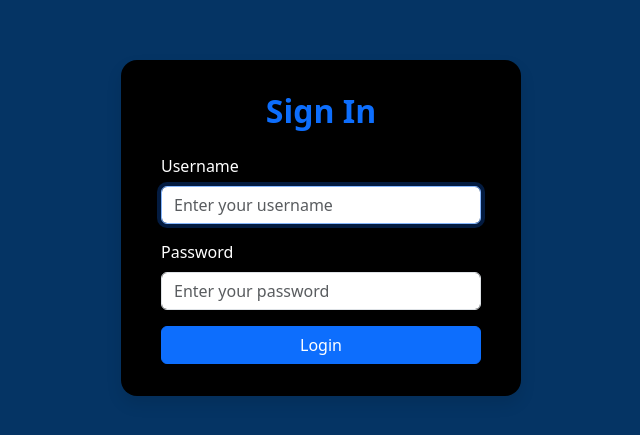
After one commit to furqann76/Post-Website, a Django app: page /login/ in a window 1280 px wide. The commit adds this page. Shown: the top 435 px of the page, without its empty margins (319-959 px from the left). Run offline with Django 5.2, Linux system fonts and the light colour scheme.

Commit message:
I added a login authentication page to access to the post so that our website is secured

```diff
--- a/blog/templates/blog/base.html
+++ b/blog/templates/blog/base.html
@@ -18,7 +18,7 @@
             margin-bottom: 20px;
         }
         .nerdnook{
-            color:black
+            color:black;
         }
     </style>
 </head>
--- /dev/null
+++ b/blog/templates/blog/login.html
@@ -0,0 +1,50 @@
+<!DOCTYPE html>
+<html lang="en">
+<head>
+    <meta charset="UTF-8">
+    <title>Login</title>
+    <meta name="viewport" content="width=device-width, initial-scale=1">
+    <!-- Bootstrap 5 CSS -->
+    <link href="https://cdn.jsdelivr.net/npm/bootstrap@5.3.0/dist/css/bootstrap.min.css" rel="stylesheet">
+    <style>
+        body {
+            background: #053464;
+        }
+        .login-container {
+            max-width: 400px;
+            margin: 60px auto;
+            padding: 2rem 2.5rem;
+            background: #000000;
+            border-radius: 1rem;
+            box-shadow: 0 0.5rem 1rem rgba(0,0,0,0.1);
+        }
+        .login-title {
+            font-weight: 700;
+            margin-bottom: 1.5rem;
+            color: #0d6efd;
+        }
+    </style>
+</head>
+<body>
+<div class="login-container">
+    <h2 class="login-title text-center">Sign In</h2>
+    <form method="post" autocomplete="off">
+        {% csrf_token %}
+        <div class="mb-3">
+            <label for="id_username" class="form-label text-white">Username</label>
+            <input type="text" class="form-control" id="id_username" name="username" placeholder="Enter your username" required autofocus>
+        </div>
+        <div class="mb-3">
+            <label for="id_password" class="form-label text-white">Password</label>
+            <input type="password" class="form-control" id="id_password" name="password" placeholder="Enter your password" required>
+        </div>
+        {% if form.errors %}
+            <div class="alert alert-danger">Invalid username or password.</div>
+        {% endif %}
+        <div class="d-grid">
+            <button type="submit" class="btn btn-primary">Login</button>
+        </div>
+    </form>
+</div>
+</body>
+</html>
--- a/blog/urls.py
+++ b/blog/urls.py
@@ -1,11 +1,18 @@
 from django.urls import path
+from django.contrib.auth import views as auth_views
 from . import views
 
 
 urlpatterns = [
+    path(
+        "login/",
+        auth_views.LoginView.as_view(template_name="blog/login.html"),
+        name="login",
+    ),
     path("", views.home, name="home"),
     path("post/<int:pk>", views.post_detail, name="post-detail"),
     path("post/new/", views.PostCreateView.as_view(), name="post-create"),
     path("post/<int:pk>/edit/", views.PostUpdateView.as_view(), name="post-update"),
     path("post/<int:pk>/delete/", views.PostDeleteView.as_view(), name="post-delete"),
+    path("logout/", auth_views.LogoutView.as_view(next_page="login"), name="logout"),
 ]
--- a/blog/views.py
+++ b/blog/views.py
@@ -2,9 +2,11 @@ from django.shortcuts import render, get_object_or_404
 from .models import Post
 from django.views.generic import CreateView, UpdateView, DeleteView
 from django.urls import reverse_lazy
+from django.contrib.auth.decorators import login_required
 
 
 # Create your views here.
+@login_required
 def home(request):
     posts = Post.objects.all()
     return render(request, "blog/home.html", {"posts": posts})
--- a/myapp/urls.py
+++ b/myapp/urls.py
@@ -18,6 +18,7 @@ Including another URLconf
 from django.contrib import admin
 from django.urls import path, include
 
+
 urlpatterns = [
     path("admin/", admin.site.urls),
     path("", include("blog.urls")),
```
Also changed, not shown: blog/templates/blog/home.html (+6 -2 lines), myapp/settings.py (+8 -0 lines), db.sqlite3.
